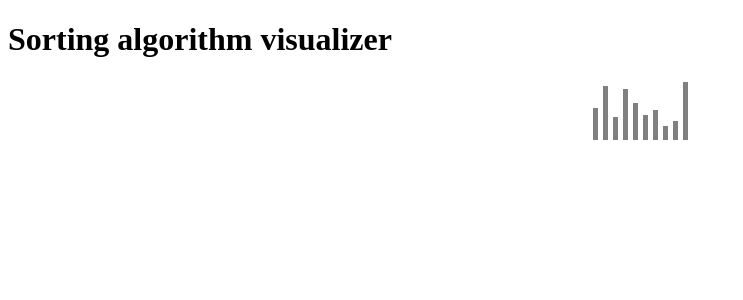
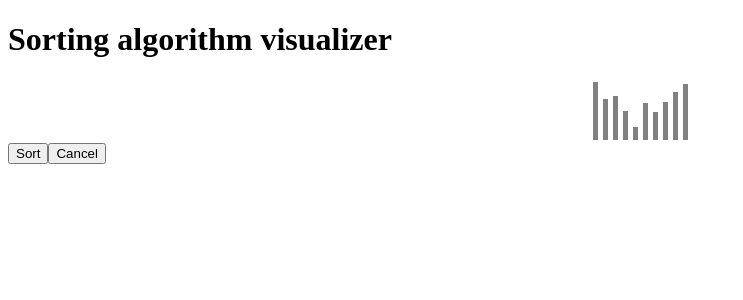
Before and after one commit to bkrmadtya/sorting-algorithm-visualizer, a React app: page / in a window 1280 px wide. Shown: the top 300 px of the page, without its empty margins (0-743 px from the left). Built offline with nearby package versions, Linux system fonts and the light colour scheme.

Commit message:
feat: added sort and cancel method along with useEffect to set the steps for the first time

```diff
--- a/src/App.tsx
+++ b/src/App.tsx
@@ -1,4 +1,4 @@
-import React, { useState } from 'react'
+import React, { useEffect, useState } from 'react'
 // style
 import 'src/app.scss'
 
@@ -8,11 +8,12 @@ import BarComponent from 'src/components/Bar'
 // utils
 import randomArrayGenerator from 'src/utils/randomArrayGenerator'
 import Bar from 'src/utils/Bar'
+import bubbleSort from './algorithms/bubbleSort'
 
 interface IInitialState {
 	steps: Bar[][]
 	currentStep: number
-	timeouts: []
+	timeouts: NodeJS.Timeout[]
 	delay: number
 }
 
@@ -22,21 +23,63 @@ const initialState: IInitialState = {
 	steps: [[...initailArray]],
 	currentStep: 0,
 	timeouts: [],
-	delay: 200
+	delay: 0
 }
 
 const App: React.FC = () => {
 	const [state, setState] = useState(initialState)
+
+	useEffect(() => {
+		const sortedSteps = bubbleSort(state.steps[0])
+		setState({ ...state, steps: [...sortedSteps] })
+	}, [])
+
+	const cancel = () => {
+		state.timeouts.forEach(t => clearTimeout(t))
+		setState({ ...state, timeouts: [] })
+	}
+
+	const sort = () => {
+		let i = 0
+		const timeouts = []
+
+		cancel()
+
+		if (state.currentStep >= state.steps.length - 1) {
+			return
+		}
+
+		while (i < state.steps.length - 1 - state.currentStep) {
+			const timeout = setTimeout(() => {
+				setState(prevState => {
+					const currentStep = prevState.currentStep
+
+					return {
+						...prevState,
+						currentStep: currentStep + 1
+					}
+				})
+			}, state.delay * i)
+
+			timeouts.push(timeout)
+			i++
+		}
+
+		setState({ ...state, timeouts: timeouts })
+	}
 
 	return (
 		<div className='app'>
 			<h1>Sorting algorithm visualizer</h1>
 
 			<div className='bar__container'>
-				{randomArrayGenerator(10).map(a => (
+				{state.steps[state.currentStep].map(a => (
 					<BarComponent key={a.value} value={a.value} status={a.status} />
 				))}
 			</div>
+
+			<button onClick={sort}>Sort</button>
+			<button onClick={cancel}>Cancel</button>
 		</div>
 	)
 }
```
